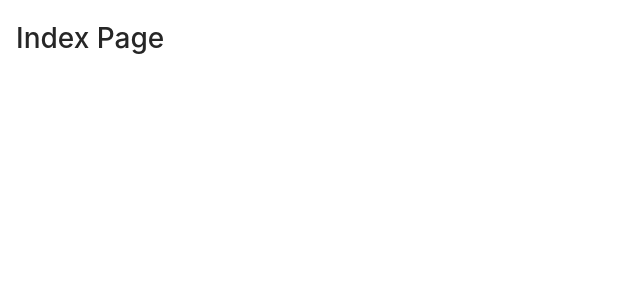
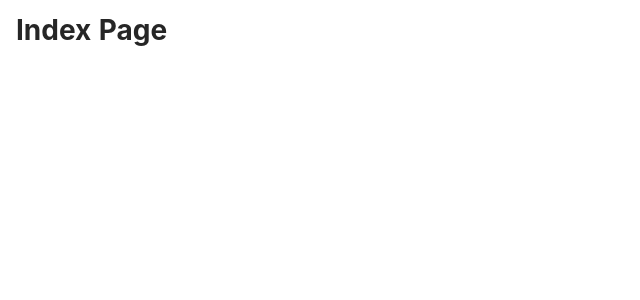
Before and after one commit to mshokoya/recipe-website, a Next.js app: page /index in a window 1280 px wide. Shown: the top 300 px of the page, without its empty margins (0-640 px from the left). Built offline with nearby package versions, Linux system fonts and the light colour scheme.

Commit message:
created global styling

```diff
--- /dev/null
+++ b/src/components/MainLayout/index.tsx
@@ -0,0 +1,10 @@
+import {Component} from 'react';
+import {ThemeProvider} from 'styled-components';
+import {theme} from '../../utils/theme';
+
+export class MainLayout extends Component {
+  render(){
+    const {children} = this.props
+    return <ThemeProvider theme={theme}>{children}</ThemeProvider>
+  }
+}
--- a/src/pages/index/index.tsx
+++ b/src/pages/index/index.tsx
@@ -1,16 +1,21 @@
 import styled from 'styled-components';
+import {MainLayout} from '../../components/MainLayout';
+import {GlobalStyle} from '../../utils/globalStyle';
 
 const StyledHeader = styled.h1`
-  font-size: 2em;
-  text-align: left;
-  padding: 16px 16px;
+  ${({theme}) => `
+    font-size: 2em;
+    text-align: left;
+    padding: ${theme['padding-small']} ${theme['padding-small']};
+  `}
 `;
 
 const Index = () => {
   return (
-    <div>
-      <StyledHeader>Index Page</StyledHeader>
-    </div>
+    <MainLayout>
+      <GlobalStyle/>
+        <StyledHeader>Index Page</StyledHeader>
+    </MainLayout>
   );
 };
 
--- /dev/null
+++ b/src/utils/globalStyle.ts
@@ -0,0 +1,27 @@
+import {createGlobalStyle} from 'styled-components';
+
+const heading = size => {
+  return `
+    text-align: center;
+    font-weight: bold;
+    line-height: 1em;
+    font-size: ${size}
+  `
+}
+
+export const GlobalStyle = createGlobalStyle`
+  ${({theme}) => `
+    h1 {
+      ${heading(theme['font-size-xl'])}
+    }
+    h2 {
+      ${heading(theme['font-size-lg'])}
+    }
+    h3 {
+      ${heading(theme['font-size-md'])}
+    }
+    h4 {
+      ${heading(theme['font-size-sm'])}
+    }
+  `}
+`
--- /dev/null
+++ b/src/utils/theme.ts
@@ -0,0 +1,32 @@
+const padding_zero = `0em`;
+const padding_small = `16px`;
+const margin_zero = `0em`;
+const margin_small = `16px`;
+const font_size_xs = `0.75em`;
+const font_size_sm = `1.0em`;
+const font_size_md = `1.25em`;
+const font_size_lg = `1.5em`;
+const font_size_xl = `2.0em`;
+
+const heart_color = `#eb2f96`;
+const border_color = `#e6e6e6`;
+const header_color = `#ffffff`;
+const header_border_color = header_color;
+
+const border_width = `2px`;
+
+export const theme = {
+  'font-size-xs':font_size_xs,
+  'font-size-sm':font_size_sm,
+  'font-size-md':font_size_md,
+  'font-size-lg':font_size_lg,
+  'font-size-xl':font_size_xl,
+  'margin_zero':margin_zero,
+  'margin_small':margin_small,
+  'padding-zero':padding_zero,
+  'padding-small':padding_small,
+  'heart-color':heart_color,
+  'border-color':border_color,
+  'border-width':border_width,
+  'header-border-color':header_border_color
+}
```
